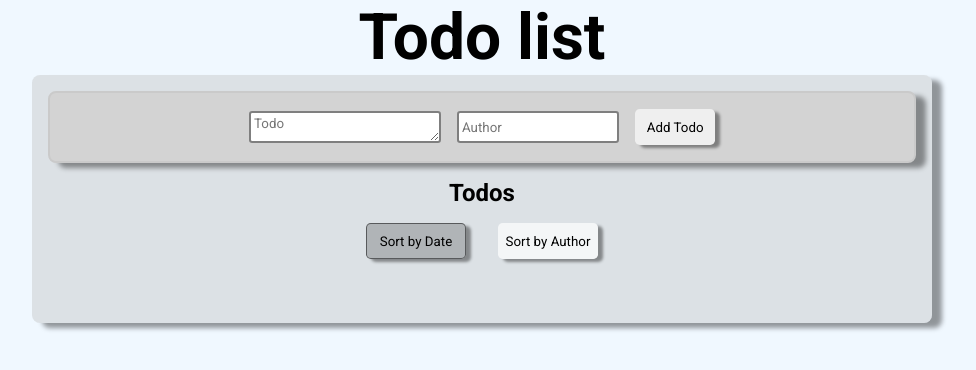
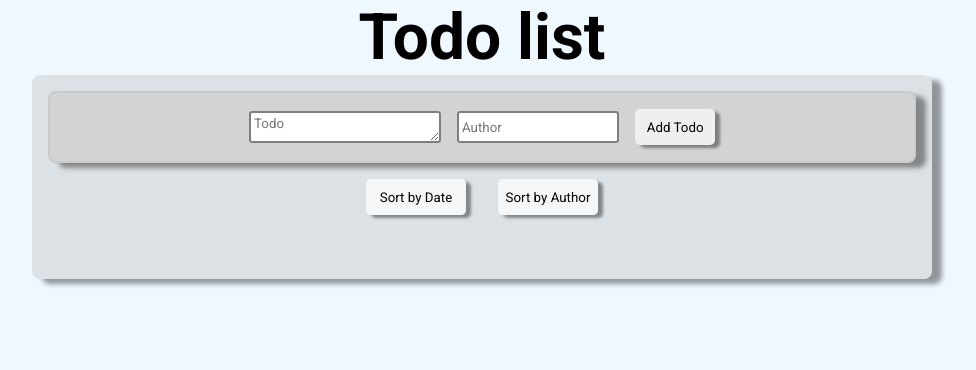
Before and after one commit to Bosseyang/Task3-react-todo-list, a React (Vite) app: page / in a window 1280 px wide. Shown: the top 370 px of the page, without its empty margins (158-1134 px from the left). Built offline with nearby package versions, Linux system fonts and the light colour scheme.

Commit message:
Update TodoList.tsx
move sort buttons out of TodoList to its own component SortButton.

```diff
--- a/src/components/TodoList.tsx
+++ b/src/components/TodoList.tsx
@@ -2,6 +2,7 @@ import React from "react";
 import { AddTodo } from "./AddTodo";
 import { TodoItem } from "./TodoItem";
 import { useTodos } from "../useTodos";
+import { SortButton } from "./SortButton";
 
 export const TodoList: React.FC = () => {
   const {
@@ -13,30 +14,17 @@ export const TodoList: React.FC = () => {
     moveTodo,
     sortBy,
     setSortBy,
+    setTodos,
   } = useTodos();
 
   return (
     <section className="todo-list">
       <AddTodo onAdd={addTodo} />
-      <h2 className="h2 todos">Todos</h2>
+      {/* <h2 className="h2 todos">Todos</h2> */}
 
       <div className="sort-wrapper">
-        <button
-          className={`button sort-date-button ${
-            sortBy === "timestamp" ? "gray1" : "gray2"
-          }`}
-          onClick={() => setSortBy("timestamp")}
-        >
-          Sort by Date
-        </button>
-        <button
-          className={`button sort-author-button ${
-            sortBy === "author" ? "gray1" : "gray2"
-          }`}
-          onClick={() => setSortBy("author")}
-        >
-          Sort by Author
-        </button>
+        <SortButton sortType="date" sortBy={sortBy} setSortBy={setSortBy} setTodos={setTodos} />
+        <SortButton sortType="author" sortBy={sortBy} setSortBy={setSortBy} setTodos={setTodos} />
       </div>
 
       <ul className="todo-items-list ul">
```
